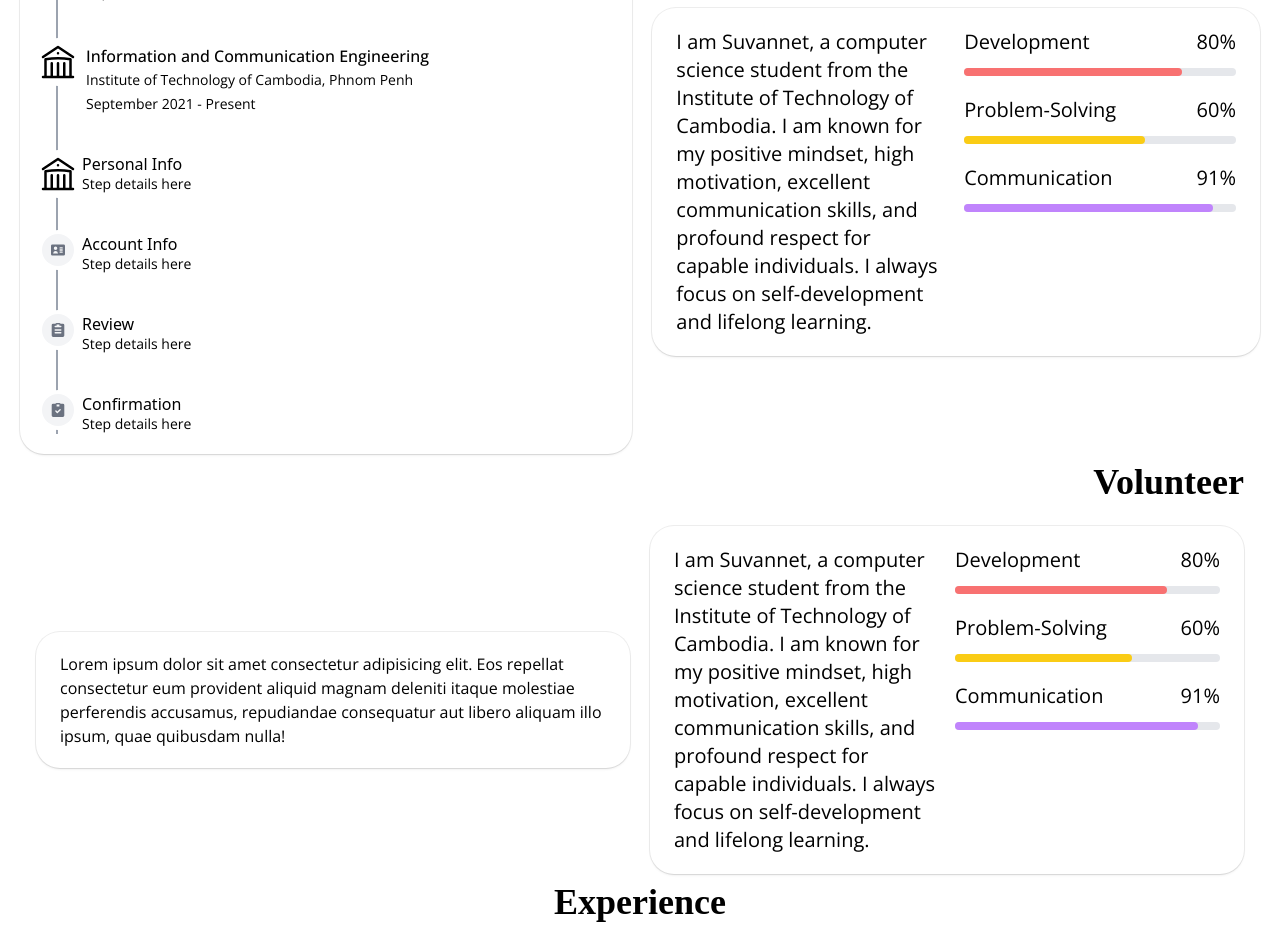
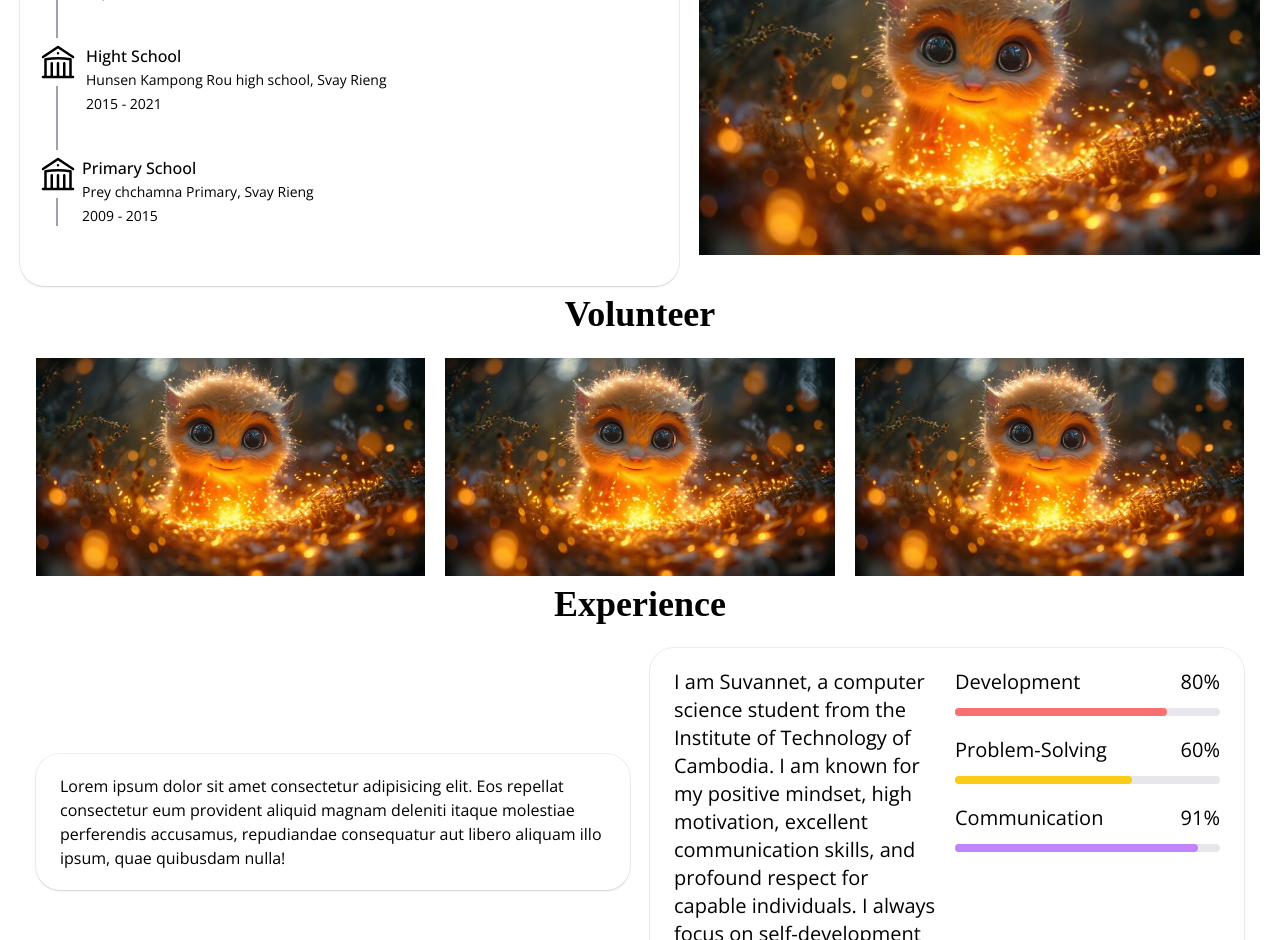
Before and after one commit to ChanSuvannet/Chan-Suvannet-Portfolio, a React (Vite) app in the folder web/: page / in a window 1280 px wide. Shown: the part 1860-2800 px from the top of the page. Built offline with nearby package versions, Linux system fonts and the light colour scheme; a web font is replaced by a local one.

Commit message:
fix error

```diff
--- a/web/src/app/main/cp/content/about/about.component.jsx
+++ b/web/src/app/main/cp/content/about/about.component.jsx
@@ -1,3 +1,4 @@
+import './about.component.css';
 import Image from "/src/assets/image/pic1.jpg";
 import Coffee from "/src/assets/svg/cafe.svg";
 import Certificate from "/src/assets/svg/certificate.svg";
--- a/web/src/app/main/cp/content/education/education.component.jsx
+++ b/web/src/app/main/cp/content/education/education.component.jsx
@@ -1,3 +1,4 @@
+import Image from "/src/assets/image/pic1.jpg";
 import HightSchool from "/src/assets/svg/hight-school.svg";
 const EducationComponent = () => {
   return (
@@ -28,128 +29,31 @@ const EducationComponent = () => {
                       <img src={HightSchool} alt="" />
                     </span>
                     <p className="font-medium leading-tight pt-1">
-                      Information and Communication Engineering
+                      Hight School
                     </p>
                     <p className="text-sm pt-1">
-                      Institute of Technology of Cambodia, Phnom Penh
+                      Hunsen Kampong Rou high school, Svay Rieng
                     </p>
-                    <p className="text-sm pt-1">September 2021 - Present</p>
+                    <p className="text-sm pt-1">2015 - 2021</p>
                   </li>
                   <li className="mb-10 ms-6">
                     <span className="absolute flex items-center justify-center w-10 h-10 bg-white  rounded-full -start-5 ring-4 ring-white ">
                       <img src={HightSchool} alt="" />
                     </span>
-                    <h3 className="font-medium leading-tight">Personal Info</h3>
-                    <p className="text-sm">Step details here</p>
-                  </li>
-                  <li className="mb-10 ms-6">
-                    <span className="absolute flex items-center justify-center w-8 h-8 bg-gray-100 rounded-full -start-4 ring-4 ring-white dark:ring-gray-900 dark:bg-gray-700">
-                      <svg
-                        className="w-3.5 h-3.5 text-gray-500"
-                        aria-hidden="true"
-                        xmlns="http://www.w3.org/2000/svg"
-                        fill="currentColor"
-                        viewBox="0 0 20 16"
-                      >
-                        <path d="M18 0H2a2 2 0 0 0-2 2v12a2 2 0 0 0 2 2h16a2 2 0 0 0 2-2V2a2 2 0 0 0-2-2ZM6.5 3a2.5 2.5 0 1 1 0 5 2.5 2.5 0 0 1 0-5ZM3.014 13.021l.157-.625A3.427 3.427 0 0 1 6.5 9.571a3.426 3.426 0 0 1 3.322 2.805l.159.622-6.967.023ZM16 12h-3a1 1 0 0 1 0-2h3a1 1 0 0 1 0 2Zm0-3h-3a1 1 0 1 1 0-2h3a1 1 0 1 1 0 2Zm0-3h-3a1 1 0 1 1 0-2h3a1 1 0 1 1 0 2Z" />
-                      </svg>
-                    </span>
-                    <h3 className="font-medium leading-tight">Account Info</h3>
-                    <p className="text-sm">Step details here</p>
-                  </li>
-                  <li className="mb-10 ms-6">
-                    <span className="absolute flex items-center justify-center w-8 h-8 bg-gray-100 rounded-full -start-4 ring-4 ring-white dark:ring-gray-900 dark:bg-gray-700">
-                      <svg
-                        className="w-3.5 h-3.5 text-gray-500"
-                        aria-hidden="true"
-                        xmlns="http://www.w3.org/2000/svg"
-                        fill="currentColor"
-                        viewBox="0 0 18 20"
-                      >
-                        <path d="M16 1h-3.278A1.992 1.992 0 0 0 11 0H7a1.993 1.993 0 0 0-1.722 1H2a2 2 0 0 0-2 2v15a2 2 0 0 0 2 2h14a2 2 0 0 0 2-2V3a2 2 0 0 0-2-2Zm-3 14H5a1 1 0 0 1 0-2h8a1 1 0 0 1 0 2Zm0-4H5a1 1 0 0 1 0-2h8a1 1 0 1 1 0 2Zm0-5H5a1 1 0 0 1 0-2h2V2h4v2h2a1 1 0 1 1 0 2Z" />
-                      </svg>
-                    </span>
-                    <h3 className="font-medium leading-tight">Review</h3>
-                    <p className="text-sm">Step details here</p>
-                  </li>
-                  <li className="ms-6">
-                    <span className="absolute flex items-center justify-center w-8 h-8 bg-gray-100 rounded-full -start-4 ring-4 ring-white dark:ring-gray-900 dark:bg-gray-700">
-                      <svg
-                        className="w-3.5 h-3.5 text-gray-500"
-                        aria-hidden="true"
-                        xmlns="http://www.w3.org/2000/svg"
-                        fill="currentColor"
-                        viewBox="0 0 18 20"
-                      >
-                        <path d="M16 1h-3.278A1.992 1.992 0 0 0 11 0H7a1.993 1.993 0 0 0-1.722 1H2a2 2 0 0 0-2 2v15a2 2 0 0 0 2 2h14a2 2 0 0 0 2-2V3a2 2 0 0 0-2-2ZM7 2h4v3H7V2Zm5.7 8.289-3.975 3.857a1 1 0 0 1-1.393 0L5.3 12.182a1.002 1.002 0 1 1 1.4-1.436l1.328 1.289 3.28-3.181a1 1 0 1 1 1.392 1.435Z" />
-                      </svg>
-                    </span>
-                    <h3 className="font-medium leading-tight">Confirmation</h3>
-                    <p className="text-sm">Step details here</p>
+                    <p className="font-medium leading-tight pt-1">
+                      Primary School
+                    </p>
+                    <p className="text-sm pt-1">
+                      Prey chchamna Primary, Svay Rieng
+                    </p>
+                    <p className="text-sm pt-1">2009 - 2015</p>
                   </li>
                 </ol>
               </div>
             </div>
           </div>
-
-          <div className="flex justify-start px-6 pt-5  pb-5 flex-col w-3/5  h-auto max-600:h-auto bg-white  rounded-3xl max-600:w-full  max-980:w-full shadow-[0px_2px_3px_-1px_rgba(0,0,0,0.1),0px_1px_0px_0px_rgba(25,28,33,0.02),0px_0px_0px_1px_rgba(25,28,33,0.08)]">
-            <div className="flex max-600:flex-col gap-2 max-600:gap-0">
-              <div className="w-[50%] max-600:w-full">
-                <p className="text-xl max-600:text-base">
-                  I am Suvannet, a computer science student from the Institute
-                  of Technology of Cambodia. I am known for my positive mindset,
-                  high motivation, excellent communication skills, and profound
-                  respect for capable individuals. I always focus on
-                  self-development and lifelong learning.
-                </p>
-              </div>
-              <div className="max-980:hidden mb-5 mt-5">
-                <hr />
-              </div>
-              <div className="w-[50%] max-600:w-full">
-                <div>
-                  <div>
-                    <div className=" w-full">
-                      <div className="flex justify-between">
-                        <p className="text-xl max-600:text-base">Development</p>
-                        <p className="text-xl max-600:text-base">80%</p>
-                      </div>
-                      <div className="mb-5 pt-3">
-                        <div className="bg-stroke bg-gray-200 relative h-2 w-full rounded-2xl max-600:h-1">
-                          <div className="bg-red-400 absolute top-0 left-0 h-full w-4/5 rounded-2xl"></div>
-                        </div>
-                      </div>
-                    </div>
-                    <div className=" w-full">
-                      <div className="flex justify-between">
-                        <p className="text-xl max-600:text-base">
-                          Problem-Solving
-                        </p>
-                        <p className="text-xl max-600:text-base">60%</p>
-                      </div>
-                      <div className="mb-5 pt-3 max-600:text-base">
-                        <div className="bg-stroke bg-gray-200 relative h-2 w-full rounded-2xl max-600:h-1">
-                          <div className="bg-yellow-400 absolute top-0 left-0 h-full w-4/6 rounded-2xl"></div>
-                        </div>
-                      </div>
-                    </div>
-                    <div className=" w-full">
-                      <div className="flex justify-between">
-                        <p className="text-xl max-600:text-base">
-                          Communication
-                        </p>
-                        <p className="text-xl max-600:text-base">91%</p>
-                      </div>
-                      <div className="mb-5 pt-3">
-                        <div className="bg-stroke bg-gray-200 relative h-2 w-full rounded-2xl max-600:h-1">
-                          <div className="bg-purple-400 absolute top-0 left-0 h-full w-11/12 rounded-2xl"></div>
-                        </div>
-                      </div>
-                    </div>
-                  </div>
-                </div>
-              </div>
-            </div>
+          <div>
+            <img src={Image} alt="" className="w-full " />
           </div>
         </div>
       </div>
--- a/web/src/app/main/cp/content/home/home.component.jsx
+++ b/web/src/app/main/cp/content/home/home.component.jsx
@@ -7,8 +7,8 @@ import Mial from "/src/assets/svg/mail.svg";
 import Mouse from "/src/assets/svg/mouse.svg";
 const HomeComponent = () => {
   return (
-    <div className="flex justify-center items-center h-full px-9 ">
-      <div className="w-full h-screen  flex justify-center items-center">
+    <div className="flex justify-center items-center h-full px-9 my-bg">
+      <div className="w-full h-dvh  flex justify-center items-center">
         <div className="flex flex-col justify-around h-full">
           <div>
             <div>
--- a/web/src/app/main/cp/content/volunteer-work/volunteer-work.component.jsx
+++ b/web/src/app/main/cp/content/volunteer-work/volunteer-work.component.jsx
@@ -1,83 +1,20 @@
+import Image from "/src/assets/image/pic1.jpg";
 const VolunteerWorkComponent = () => {
   return (
     <div className="flex justify-center items-center h-full px-9">
-      <div className="w-full h-auto">
-        <div className="flex justify-end pt-2">
+      <div className="w-full h-auto max-w-7xl">
+        <div className="flex justify-center pt-2">
           <h1 className="text-4xl font-bold max-600:text-2xl">Volunteer</h1>
         </div>
         <div className="flex justify-center gap-5 pt-6 items-center max-980:flex-col max-980:w-full">
-          <div className="flex justify-start px-6 pt-5  pb-5 flex-col w-3/5  h-auto max-600:h-auto bg-white  rounded-3xl max-600:w-full  max-980:w-full shadow-[0px_2px_3px_-1px_rgba(0,0,0,0.1),0px_1px_0px_0px_rgba(25,28,33,0.02),0px_0px_0px_1px_rgba(25,28,33,0.08)]">
-            <div className="flex max-600:flex-col gap-2 max-600:gap-0">
-              <div>
-                <p>
-                  Lorem ipsum dolor sit amet consectetur adipisicing elit. Eos
-                  repellat consectetur eum provident aliquid magnam deleniti
-                  itaque molestiae perferendis accusamus, repudiandae
-                  consequatur aut libero aliquam illo ipsum, quae quibusdam
-                  nulla!
-                </p>
-              </div>
-            </div>
+          <div>
+            <img src={Image} alt="" className="w-full " />
           </div>
-
-          <div className="flex justify-start px-6 pt-5  pb-5 flex-col w-3/5  h-auto max-600:h-auto bg-white  rounded-3xl max-600:w-full  max-980:w-full shadow-[0px_2px_3px_-1px_rgba(0,0,0,0.1),0px_1px_0px_0px_rgba(25,28,33,0.02),0px_0px_0px_1px_rgba(25,28,33,0.08)]">
-            <div className="flex max-600:flex-col gap-2 max-600:gap-0">
-              <div className="w-[50%] max-600:w-full">
-                <p className="text-xl max-600:text-base">
-                  I am Suvannet, a computer science student from the Institute
-                  of Technology of Cambodia. I am known for my positive mindset,
-                  high motivation, excellent communication skills, and profound
-                  respect for capable individuals. I always focus on
-                  self-development and lifelong learning.
-                </p>
-              </div>
-              <div className="max-980:hidden mb-5 mt-5">
-                <hr />
-              </div>
-              <div className="w-[50%] max-600:w-full">
-                <div>
-                  <div>
-                    <div className=" w-full">
-                      <div className="flex justify-between">
-                        <p className="text-xl max-600:text-base">Development</p>
-                        <p className="text-xl max-600:text-base">80%</p>
-                      </div>
-                      <div className="mb-5 pt-3">
-                        <div className="bg-stroke bg-gray-200 relative h-2 w-full rounded-2xl max-600:h-1">
-                          <div className="bg-red-400 absolute top-0 left-0 h-full w-4/5 rounded-2xl"></div>
-                        </div>
-                      </div>
-                    </div>
-                    <div className=" w-full">
-                      <div className="flex justify-between">
-                        <p className="text-xl max-600:text-base">
-                          Problem-Solving
-                        </p>
-                        <p className="text-xl max-600:text-base">60%</p>
-                      </div>
-                      <div className="mb-5 pt-3 max-600:text-base">
-                        <div className="bg-stroke bg-gray-200 relative h-2 w-full rounded-2xl max-600:h-1">
-                          <div className="bg-yellow-400 absolute top-0 left-0 h-full w-4/6 rounded-2xl"></div>
-                        </div>
-                      </div>
-                    </div>
-                    <div className=" w-full">
-                      <div className="flex justify-between">
-                        <p className="text-xl max-600:text-base">
-                          Communication
-                        </p>
-                        <p className="text-xl max-600:text-base">91%</p>
-                      </div>
-                      <div className="mb-5 pt-3">
-                        <div className="bg-stroke bg-gray-200 relative h-2 w-full rounded-2xl max-600:h-1">
-                          <div className="bg-purple-400 absolute top-0 left-0 h-full w-11/12 rounded-2xl"></div>
-                        </div>
-                      </div>
-                    </div>
-                  </div>
-                </div>
-              </div>
-            </div>
+          <div>
+            <img src={Image} alt="" className="w-full " />
+          </div>
+          <div>
+            <img src={Image} alt="" className="w-full " />
           </div>
         </div>
       </div>
```
Also changed, not shown: web/src/app/main/cp/content/home/home.component.css (line endings or trailing spaces), web/src/assets/image/bg.png (added).
